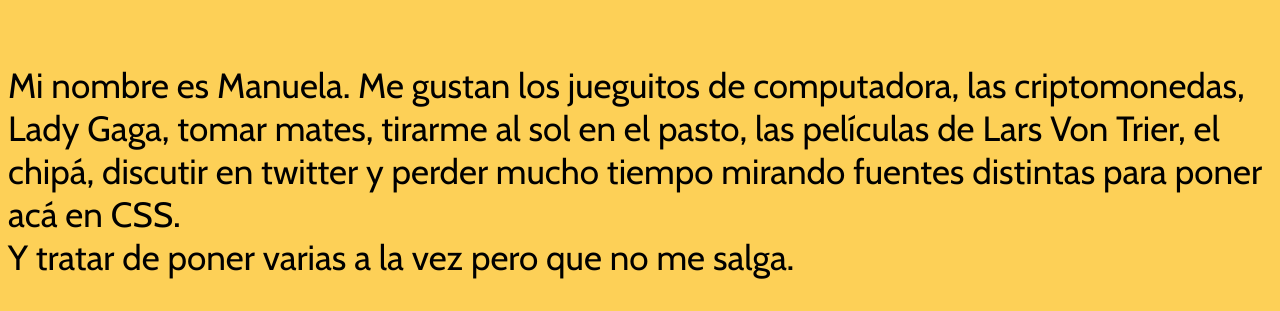
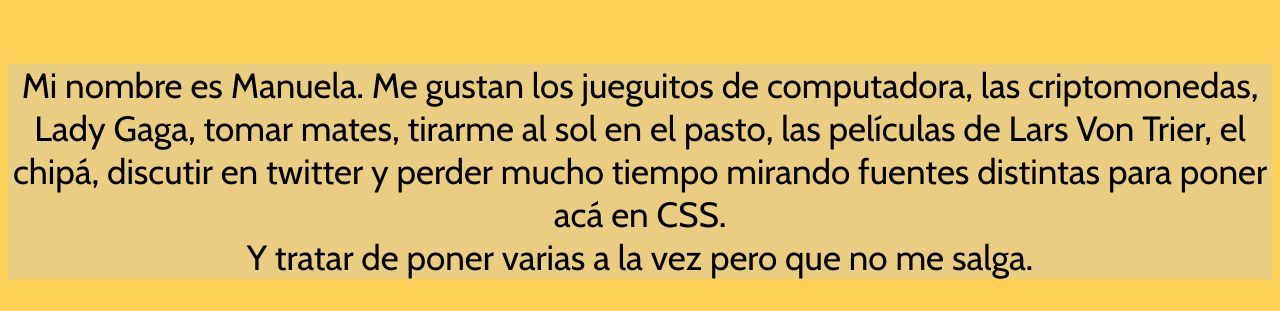
Before and after one commit to manuelalucia/ProyectosFrontEnd, a plain HTML site: page Acerca de mi/index.html in a window 1280 px wide. Shown: the part 215-526 px from the top of the page. Drawn offline with nearby package versions, Linux system fonts and the light colour scheme; a web font is replaced by a local one.

Commit message:
Modificado acerca de mi

```diff
--- a/Acerca de mi/css/stylesheet.css
+++ b/Acerca de mi/css/stylesheet.css
@@ -10,10 +10,13 @@
 text-align:center;
 }
 
+body section {background-color:rgba(226, 205, 148, 0.726);
+text-align:center;}
+
+
 footer {background-color:rgba(0, 0, 0, 0.849);
 
 }
-
 p {font-size: 35px;
     font-family: 'Cabin', sans-serif;
 }
```
